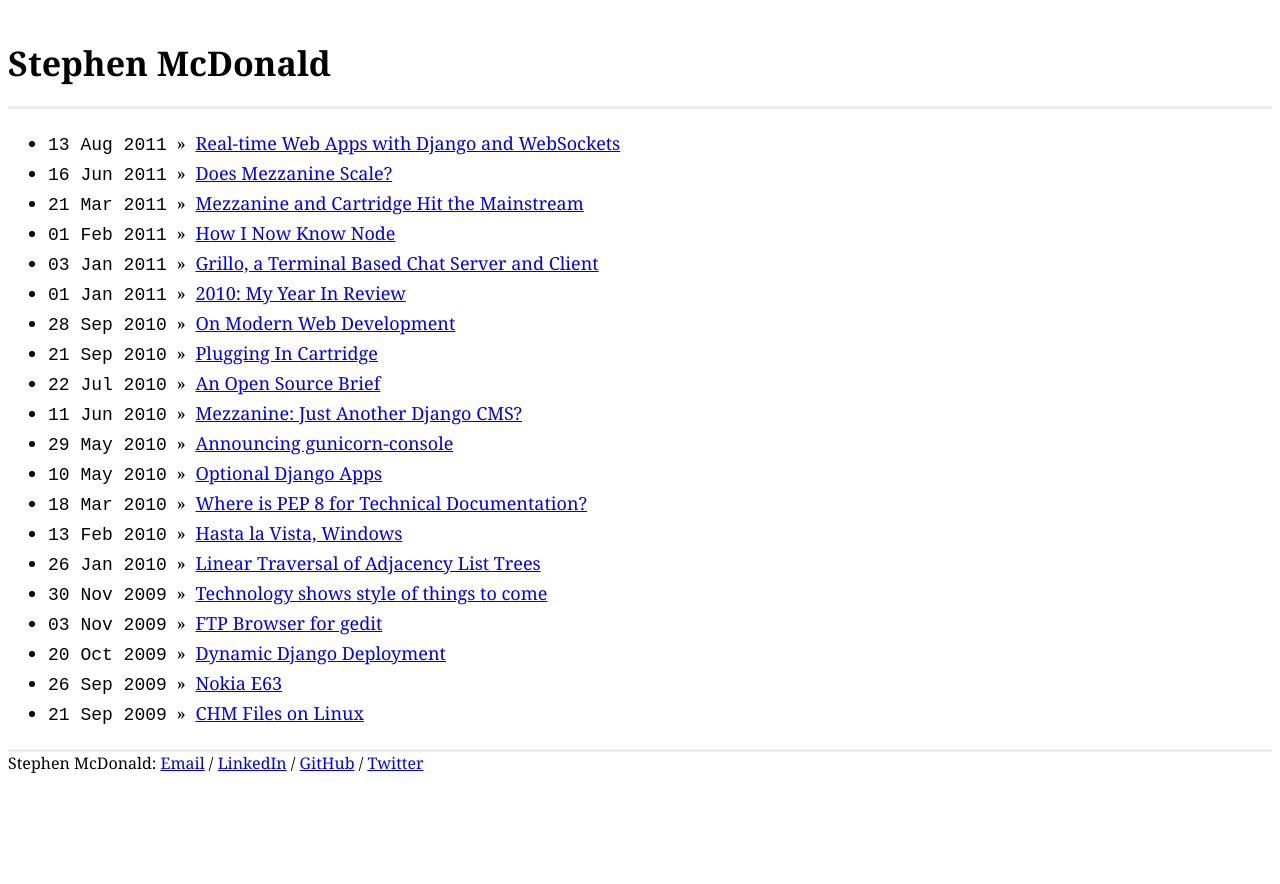
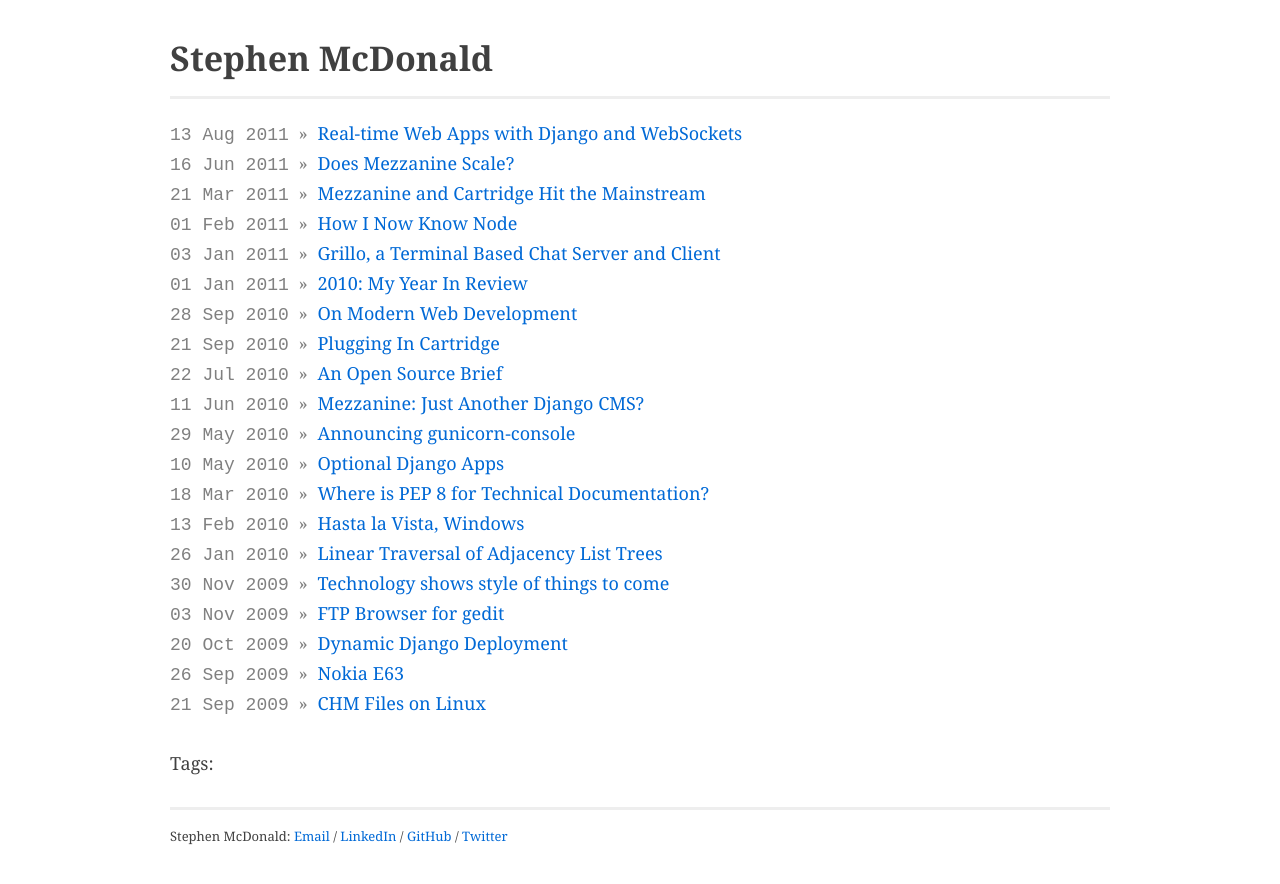
Before and after one commit to xli1224/stephenmcd.github.com, a Jekyll site: the page built from index.html, in a window 1280 px wide. Shown: the top 884 px of the page. Built offline with Jekyll 4.4.1, drawn with Linux system fonts in a browser that asks for light colours.

Commit message:
Created a default layout.

```diff
--- /dev/null
+++ b/_layouts/default.html
@@ -0,0 +1,27 @@
+<!doctype html>
+<html lang="en">
+<head>
+<meta charset="utf-8">
+<title>{{ page.title }}</title>
+<!--[if lt IE 9]>
+  <script src="http://html5shim.googlecode.com/svn/trunk/html5.js"></script>
+<![endif]-->
+<link rel="stylesheet" href="/css/pygments.css">
+<link rel="stylesheet" href="/css/bootstrap.css">
+<link rel="stylesheet" href="/css/style.css">
+<body>
+
+<div class="container">
+    <h1>{{ page.title }}</h1>
+    {{ content }}
+    <footer>
+        Stephen McDonald:
+        <a href="mailto:steve@jupo.org">Email</a> /
+        <a href="http://www.linkedin.com/in/stephenmcd">LinkedIn</a> /
+        <a href="http://github.com/stephenmcd">GitHub</a> /
+        <a href="http://twitter.com/stephen_mcd">Twitter</a>
+    </footer>
+</div>
+
+</body>
+</html>
--- a/_layouts/post.html
+++ b/_layouts/post.html
@@ -1,25 +1,7 @@
-<!doctype html>
-<html lang="en">
-<head>
-<meta charset="utf-8">
-<title>{{ page.title }}</title>
-<!--[if lt IE 9]>
-  <script src="http://html5shim.googlecode.com/svn/trunk/html5.js"></script>
-<![endif]-->
-<link rel="stylesheet" href="/css/style.css">
-<body>
-
-<div class="container">
-    <h1>{{ page.title }}</h1>
-    {{ content }}
-    <footer>
-        Stephen McDonald:
-        <a href="mailto:steve@jupo.org">Email</a> /
-        <a href="http://www.linkedin.com/in/stephenmcd">LinkedIn</a> /
-        <a href="http://github.com/stephenmcd">GitHub</a> /
-        <a href="http://twitter.com/stephen_mcd">Twitter</a>
-    </footer>
-</div>
-
-</body>
-</html>
+---
+layout: default
+---
+{{ content }}
+<p class="tags">
+Tags: {% for tag in page.tags %}<a href="/tag/{{ tag | replace:' ','-' | replace:'.','' }}/">{{ tag }}</a>{% unless forloop.last %}, {% endunless %}{% endfor %}
+</p>
--- a/index.html
+++ b/index.html
@@ -1,10 +1,12 @@
 ---
-layout: post
+layout: default
 title: Stephen McDonald
 ---
-
 <ul class="posts unstyled">
     {% for post in site.posts %}
     <li><span>{{ post.date | date_to_string }}</span> &raquo; <a href="{{ post.url }}">{{ post.title }}</a></li>
     {% endfor %}
 </ul>
+<p class="tags">
+Tags: {% for tag in site.tags %}<a href="/tag/{{ tag[0] | replace:' ','-' | replace:'.','' }}/">{{ tag[0] }}</a>{% unless forloop.last %}, {% endunless %}{% endfor %}
+</p>
```
